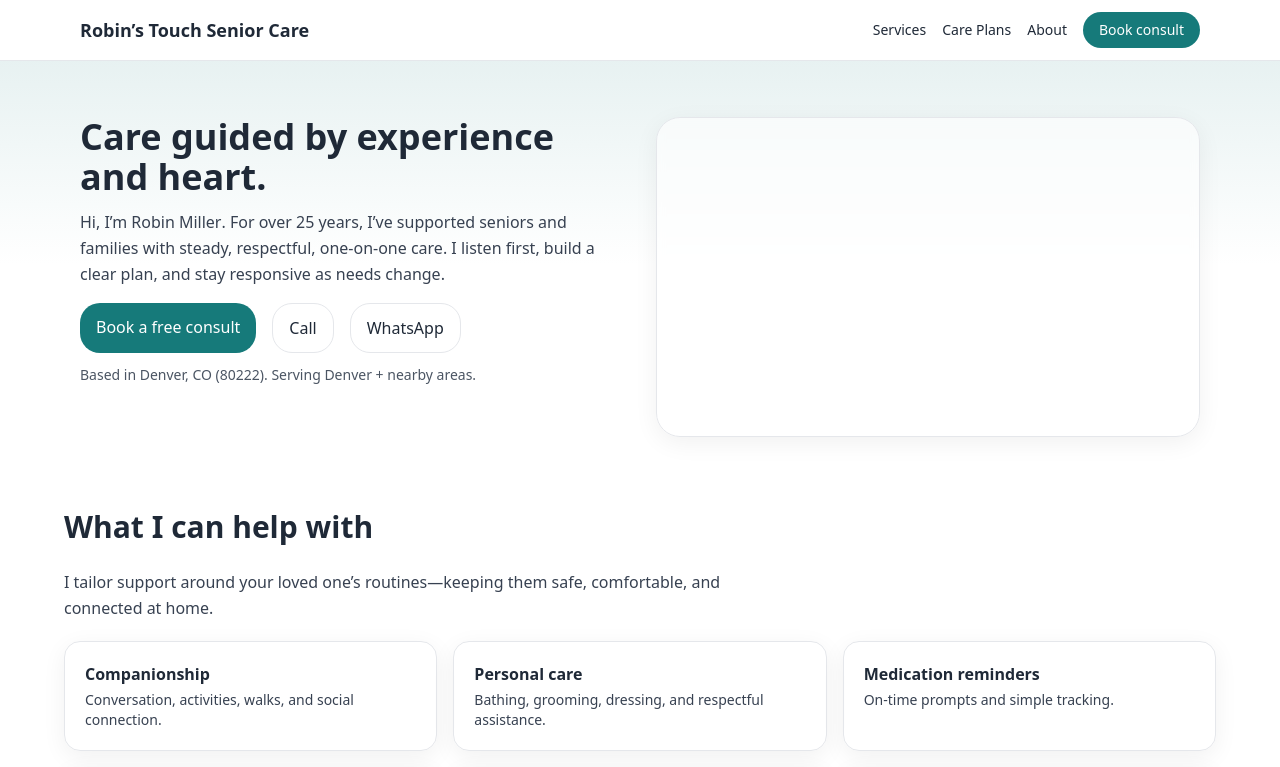
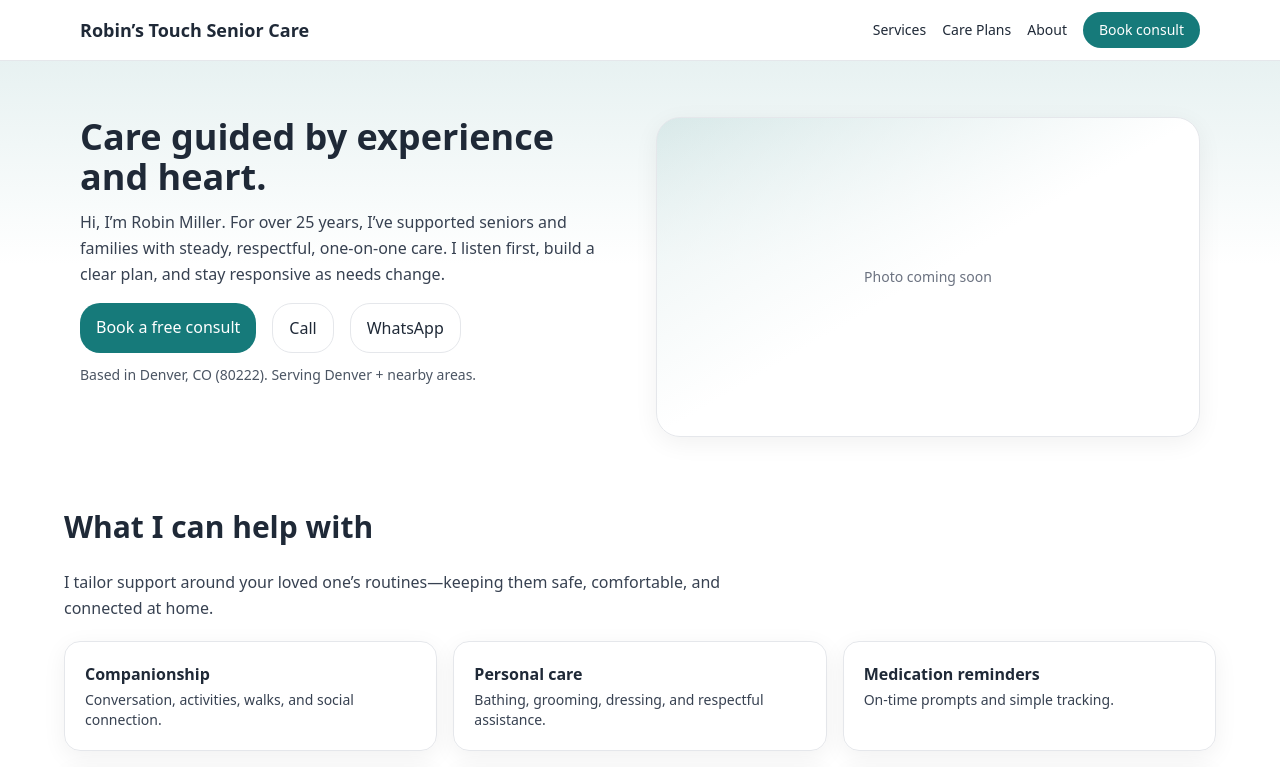
Before and after one commit to ReechardDev/marie-care, a Next.js app: page / in a window 1280 px wide. Shown: the top 767 px of the page. Built offline with nearby package versions, Linux system fonts and the light colour scheme.

Commit message:
Home: add styled placeholder to hero section

```diff
--- a/app/page.js
+++ b/app/page.js
@@ -80,10 +80,9 @@ export default function HomePage() {
             </div>
 
             {/* Right hero block keeps visual interest even without an image */}
-            <div className="relative h-64 md:h-80 rounded-3xl border bg-white/60 shadow-soft backdrop-blur-sm">
-              {/* If you have a photo, drop it in /public/robin/robin-c.jpg and uncomment */}
-              {/* <Image src="/robin/robin-c.jpg" alt="Caregiver with client" fill className="rounded-3xl object-cover" /> */}
-            </div>
+            <div className="relative h-64 md:h-80 rounded-3xl border shadow-soft bg-gradient-to-br from-teal/10 via-white to-white flex items-center justify-center text-gray-500 text-sm">
+  Photo coming soon
+</div>
           </div>
         </div>
       </section>
```
